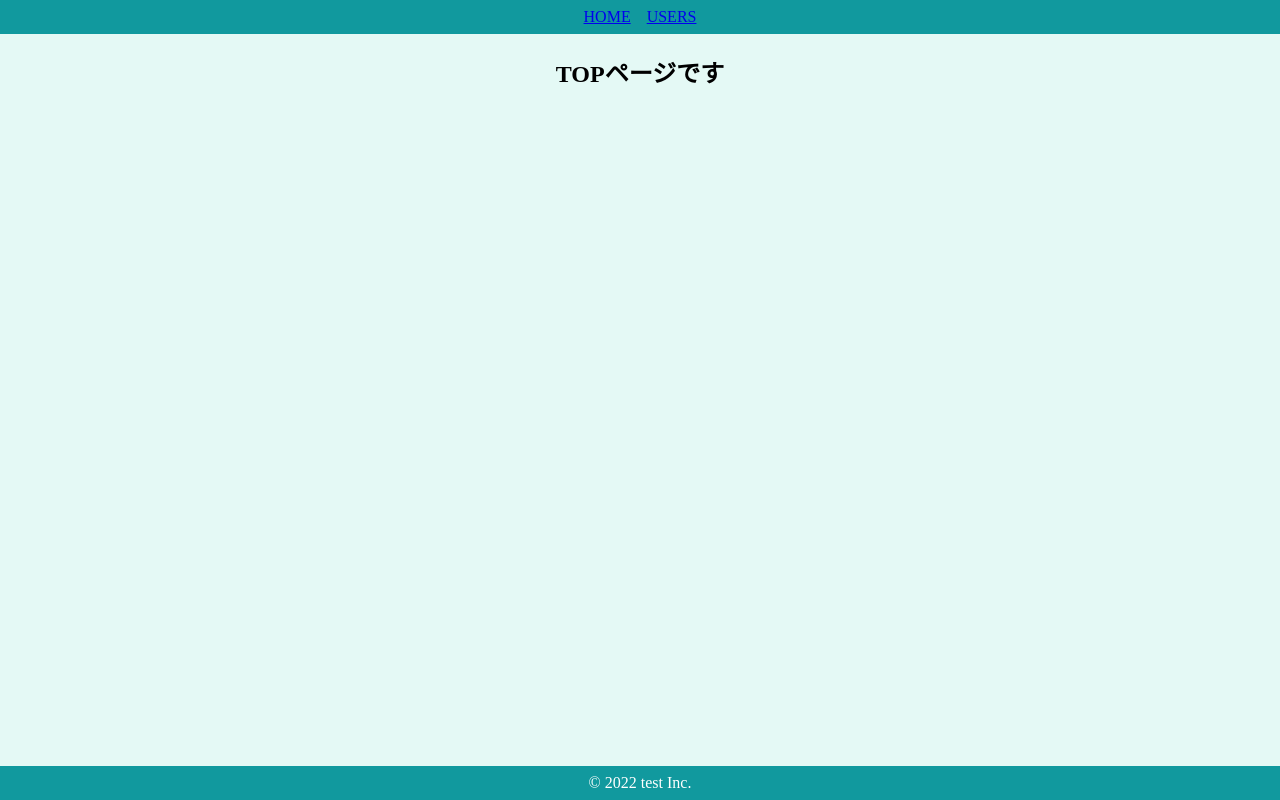
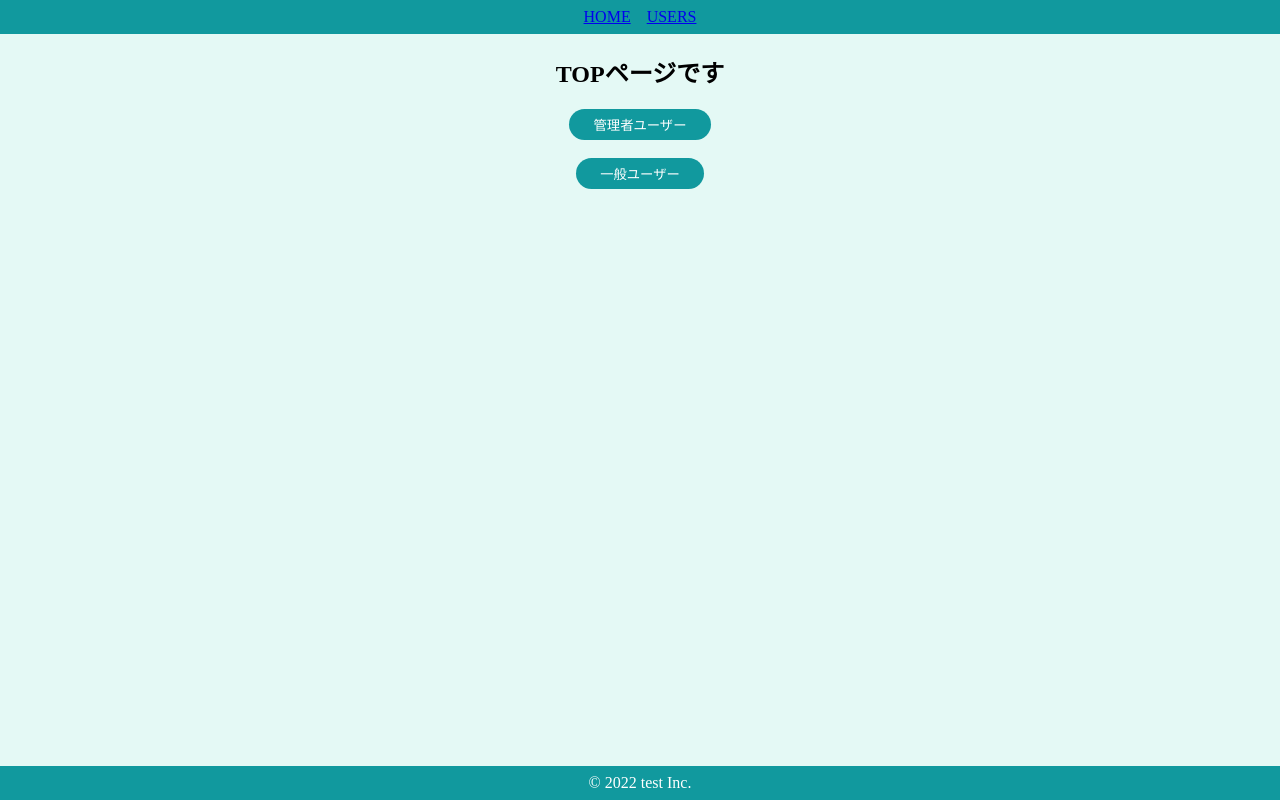
Before and after one commit to takumines/react-sample-app, a React (Create React App) app: page / in a window 1280 px wide. Built offline with nearby package versions, Linux system fonts and the light colour scheme.

Commit message:
データのバケツリレー発生中。。次回、グローバルステートによってバケツリレー解決!!

```diff
--- a/src/components/atoms/button/SecondaryButton.jsx
+++ b/src/components/atoms/button/SecondaryButton.jsx
@@ -4,8 +4,8 @@ import { jsx, css } from "@emotion/react";
 import { BaseButtonStyle } from "./BaseButton";
 
 export const SecondaryButton = (props) => {
-  const { children } = props;
-  return <button css={buttonStyle}>{children}</button>;
+  const { children, onClick } = props;
+  return <button css={buttonStyle} onClick={onClick}>{children}</button>;
 };
 
 const buttonStyle = css`
--- a/src/components/molecules/user/UserIconWithName.jsx
+++ b/src/components/molecules/user/UserIconWithName.jsx
@@ -3,7 +3,7 @@
 import { jsx, css } from "@emotion/react";
 
 export const UserIconWithName = (props) => {
-  const { image, name } = props;
+  const { image, name, isAdmin } = props;
   return (
     <div css={containerStyle}>
       <img
@@ -14,6 +14,7 @@ export const UserIconWithName = (props) => {
         alt={name}
       />
       <p css={nameStyle}>{name}</p>
+      { isAdmin && <span css={editStyle}>編集</span> }
     </div>
   );
 };
@@ -32,3 +33,9 @@ const nameStyle = css`
   margin: 0;
   color: #40514e;
 `;
+
+const editStyle = css`
+  text-decoration: underline;
+  color: #aaa;
+  cursor: pointer;
+`;
--- a/src/components/organisms/user/UserCard.jsx
+++ b/src/components/organisms/user/UserCard.jsx
@@ -5,12 +5,13 @@ import { Card } from "../../atoms/card/Card";
 import { UserIconWithName } from "../../molecules/user/UserIconWithName";
 
 export const UserCard = (props) => {
-  const { user } = props;
+  const { user, isAdmin } = props;
   return (
     <Card>
       <UserIconWithName
         image={user.image}
         name={user.name}
+        isAdmin={isAdmin}
       />
       <dl css={dlStyle}>
         <dt>メール</dt>
--- a/src/components/pages/Top.jsx
+++ b/src/components/pages/Top.jsx
@@ -1,11 +1,20 @@
 /** @jsxRuntime classic */
 /** @jsx jsx */
 import { jsx, css } from "@emotion/react";
+import { useHistory } from "react-router-dom";
+import { SecondaryButton } from "../atoms/button/SecondaryButton";
 
 export const Top = () => {
+  const history = useHistory();
+  const onClickAdmin = () => history.push("/users",{ isAdmin: true} )
+  const onClickGeneral = () => history.push("/users", { isAdmin: false })
   return (
     <div css={containerStyle}>
       <h2>TOPページです</h2>
+      <SecondaryButton onClick={onClickAdmin}>管理者ユーザー</SecondaryButton>
+      <br/>
+      <br/>
+      <SecondaryButton onClick={onClickGeneral}>一般ユーザー</SecondaryButton>
     </div>
   );
 };
--- a/src/components/pages/Users.jsx
+++ b/src/components/pages/Users.jsx
@@ -3,6 +3,7 @@
 import { jsx, css } from "@emotion/react";
 import { SearchInput } from "../molecules/SearchInput";
 import { UserCard } from "../organisms/user/UserCard";
+import { useLocation } from "react-router-dom"
 
 const users = [...Array(10).keys()].map(((val) => {
   return {
@@ -19,13 +20,15 @@ const users = [...Array(10).keys()].map(((val) => {
 }));
 
 export const Users = () => {
+  const { state } = useLocation();
+  const isAdmin = state ? state.isAdmin : false;
   return (
     <div css={containerStyle}>
       <h2>ユーザー一覧</h2>
       <SearchInput/>
       <div css={userAreaStyle}>
         {users.map((user) => (
-          <UserCard key={user.id} user={user}/>
+          <UserCard key={user.id} user={user} isAdmin={isAdmin}/>
         ))}
       </div>
     </div>
```
